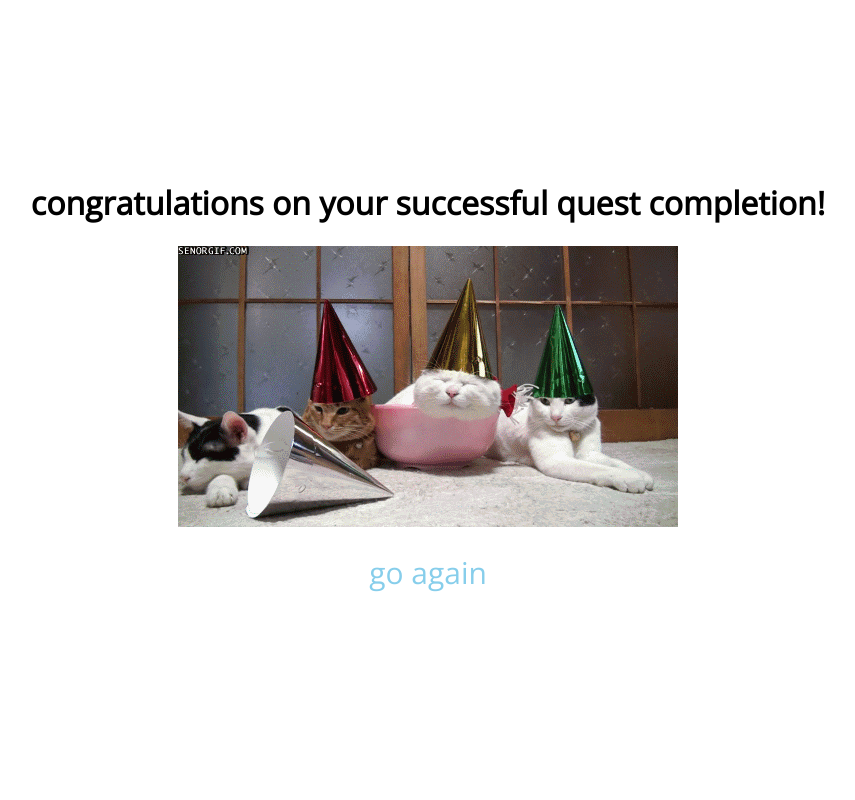
After one commit to teagana/TrojanHacks2019, a PHP site: page /congrats.html in a window 1280 px wide. The commit adds this page. Shown: the whole page, without its empty margins (212-1067 px from the left). Run offline with PHP 8.4, Linux system fonts and the light colour scheme.

Commit message:
added congrats page and linked to it

```diff
--- a/catruns.html
+++ b/catruns.html
@@ -39,7 +39,8 @@
 		    //if top left corner of cat is within the box
 		    if(currentX >= leftX && currentX <= rightX && currentY <= bottomY && currentY >= topY) {
 		    	$("#cat-area").css('display', 'block');
-		    	return;
+
+		    	document.location='congrats.html';
 		    }
 
 		    currentX = getRandomInt(0, maxX);
--- /dev/null
+++ b/congrats.html
@@ -0,0 +1,20 @@
+<!DOCTYPE html>
+<html>
+<head>
+	<title>congrats!</title>
+
+	<link href="https://fonts.googleapis.com/css?family=Open+Sans&display=swap" rel="stylesheet">
+	<link rel="stylesheet" type="text/css" href="styles.css">
+</head>
+<body>
+	<div id="outercontainer">
+		<div id="mess">
+			<div id="inner-mess">
+				<h1>congratulations on your successful quest completion!</h1>
+				<img src="cats_wearing_hats.gif" />
+				<a href="index.html">go again</a>
+			</div>
+		</div>
+	</div>
+</body>
+</html>
--- a/styles.css
+++ b/styles.css
@@ -135,8 +135,27 @@ body {
 
 }
 
-#canvas {
+#canvas, #mess {
 	display: flex;
 	flex-wrap: wrap;
 	justify-content: center;
 }
+
+/* FOR CONGRATS.HTML */
+#inner-mess {
+	position: absolute;
+	top: 20vh;
+	text-align: center;
+}
+
+#inner-mess a {
+	display: block;
+	color: skyblue;
+	font-size: 30px;
+	text-decoration: none;
+	margin-top: 20px;
+}
+
+#inner-mess a:hover {
+	text-decoration: underline;
+}
```
Also changed, not shown: cats_wearing_hats.gif (added).
